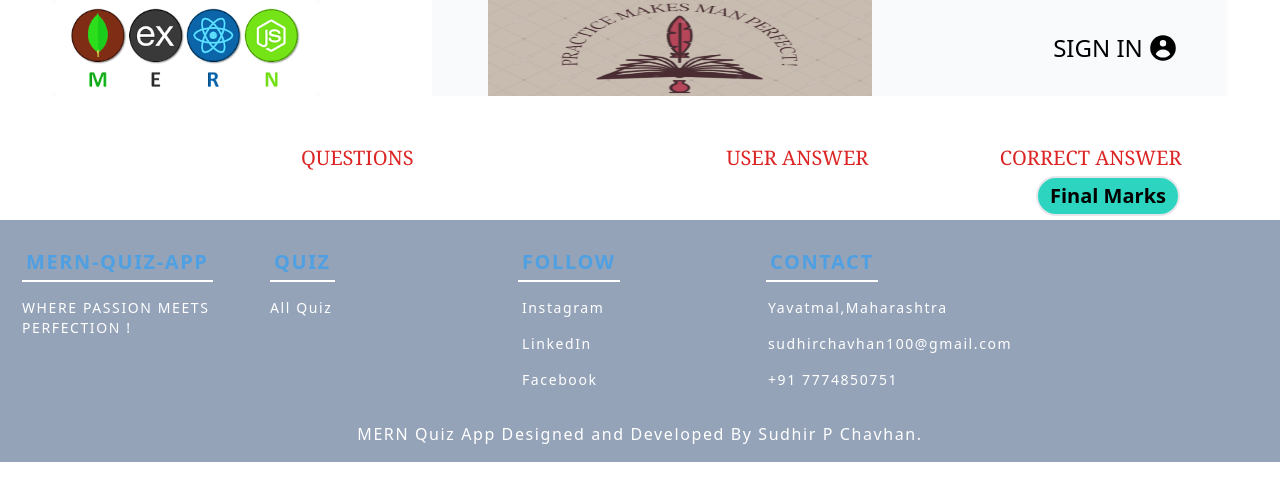
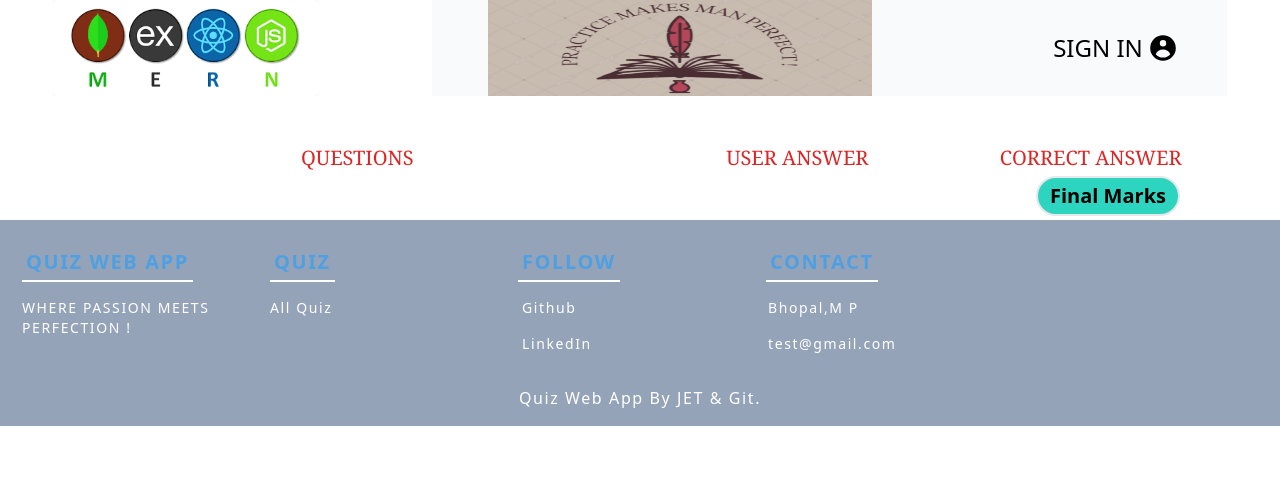
Before and after one commit to justgravit/major_project, a React (Create React App) app in the folder frontend/: page /showallanswer in a window 1280 px wide. Shown: the top 500 px of the page. Built offline with nearby package versions, Linux system fonts and the light colour scheme.

Commit message:
Change in Footer content

```diff
--- a/frontend/src/Components/Footer/Footer.jsx
+++ b/frontend/src/Components/Footer/Footer.jsx
@@ -15,7 +15,7 @@
                 fontWeight: "bolder",
               }}
             >
-              MERN-Quiz-App
+              QUIZ Web App
             </h3>
             <p className="text-white text-xs pr-4 xl:text-sm">
               WHERE PASSION MEETS PERFECTION !
@@ -55,31 +55,21 @@
             <div className="flex items-center">
               <i className="fa fa-instagram text-white mr-1"></i>
               <a
-                href="https://www.instagram.com/chavhansudhir/?hl=en"
+                href="https://github.com"
                 className="no-underline text-white text-xs block xl:text-sm"
                 target="_blank"
               >
-                Instagram
+                Github
               </a>
             </div>
             <div className="flex items-center">
               <i className="fa fa-linkedin text-white mr-1"></i>
               <a
-                href="https://www.linkedin.com/in/sudhirpc/"
+                href="https://www.linkedin.com/in/"
                 className="no-underline text-white text-xs block xl:text-sm"
                 target="_blank"
               >
                 LinkedIn
-              </a>
-            </div>
-            <div className="flex items-center">
-              <i className="fa fa-facebook text-white mr-1"></i>
-              <a
-                href="https://www.facebook.com/sudhir.chavhan.583"
-                className="no-underline text-white text-xs block xl:text-sm"
-                target="_blank"
-              >
-                Facebook
               </a>
             </div>
           </div>
@@ -100,7 +90,7 @@
                 style={{ marginRight: "2px" }}
               ></i>
               <span className="text-white text-xs xl:text-sm">
-                Yavatmal,Maharashtra
+                Bhopal,M P
               </span>
             </p>
             <p className="flex items-center my-1">
@@ -109,23 +99,14 @@
                 style={{ marginRight: "2px" }}
               ></i>
               <span className="text-white text-xs xl:text-sm">
-                sudhirchavhan100@gmail.com
-              </span>
-            </p>
-            <p className="flex items-center my-1">
-              <i
-                className="fa fa-phone text-white"
-                style={{ marginRight: "2px" }}
-              ></i>
-              <span className="text-white text-xs xl:text-sm">
-                +91 7774850751
+                test@gmail.com
               </span>
             </p>
           </div>
         </div>
       </div>
       <p className="text-white text-center mt-4 pb-4">
-        MERN Quiz App Designed and Developed By Sudhir P Chavhan.
+        Quiz Web App By JET & Git.
       </p>
     </div>
   );
```
